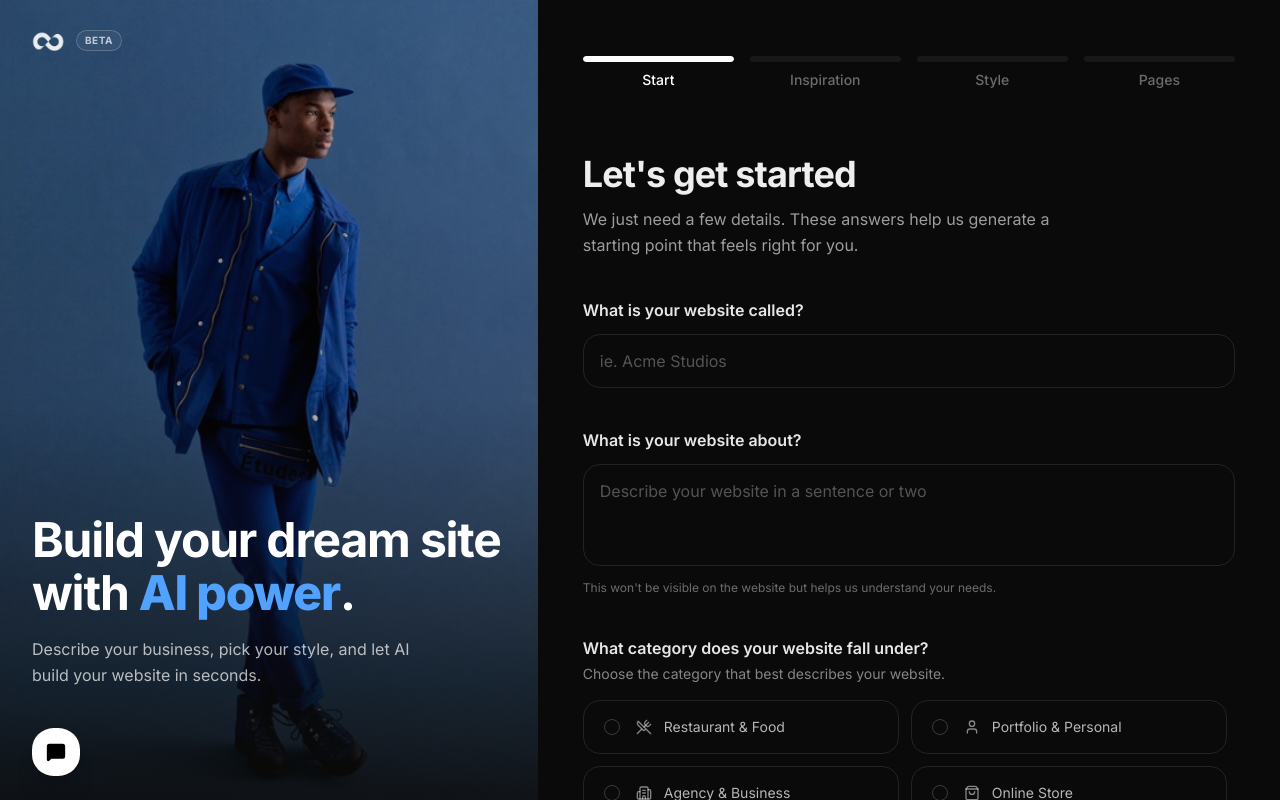
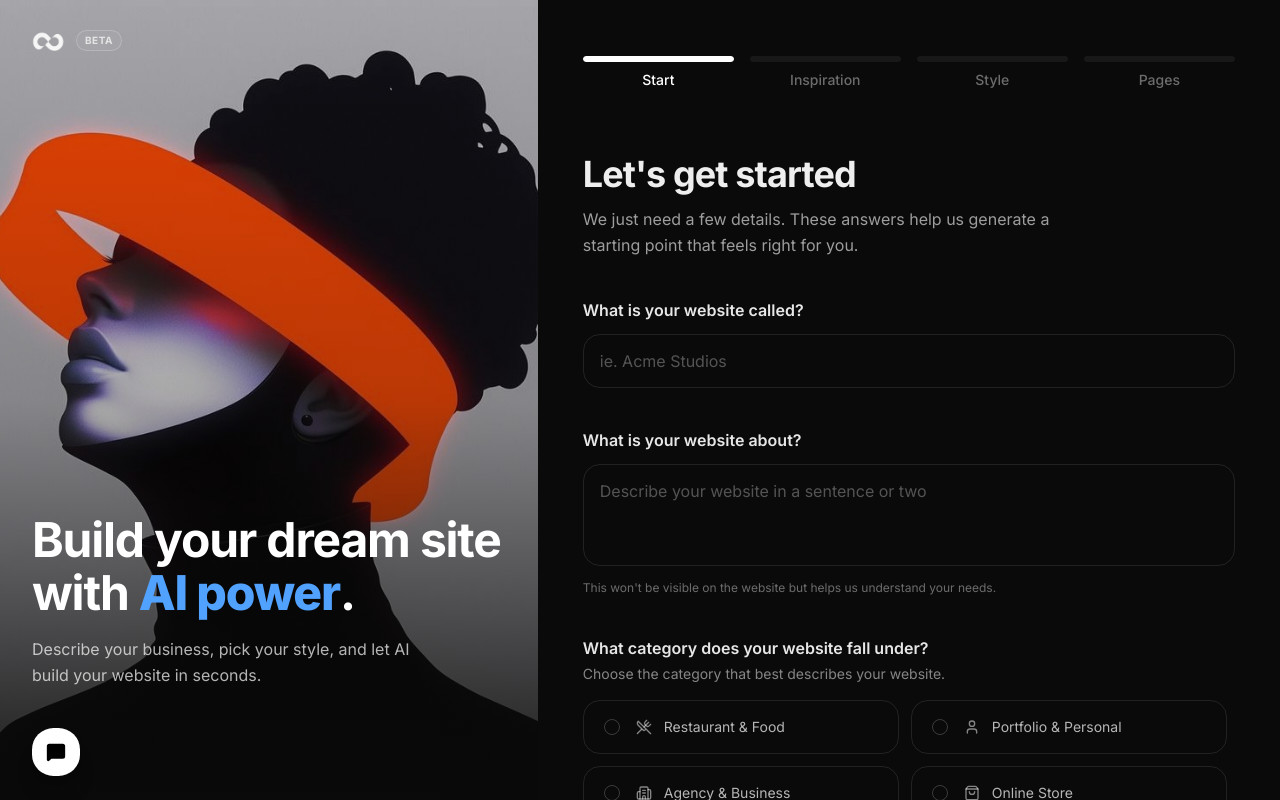
Before and after one commit to akasha-nadeel/AI-web-generator, a Next.js app: page /wizard in a window 1280 px wide. Built offline with nearby package versions, Linux system fonts and the light colour scheme.

Commit message:
Update Step 1 background image

```diff
--- a/src/components/wizard/WizardShell.tsx
+++ b/src/components/wizard/WizardShell.tsx
@@ -29,7 +29,7 @@ export function WizardShell({ children }: WizardShellProps) {
         </>
       ),
       subtitle: "Describe your business, pick your style, and let AI build your website in seconds.",
-      image: "/images/auth-left-bg.jpg"
+      image: "/images/wizard-hero-step1.jpg"
     },
     2: {
       title: (
```
Also changed, not shown: public/images/wizard-hero-step1.jpg (added).
